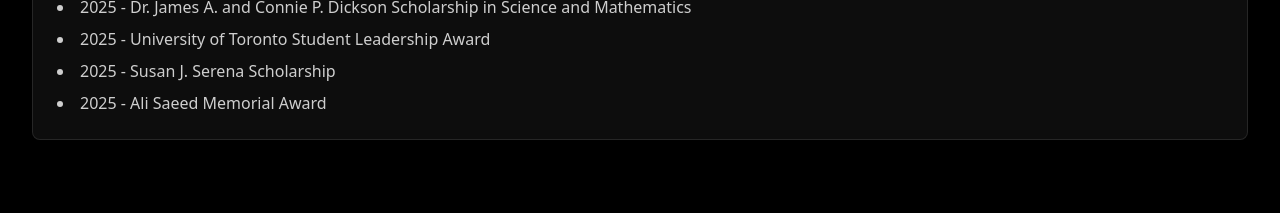
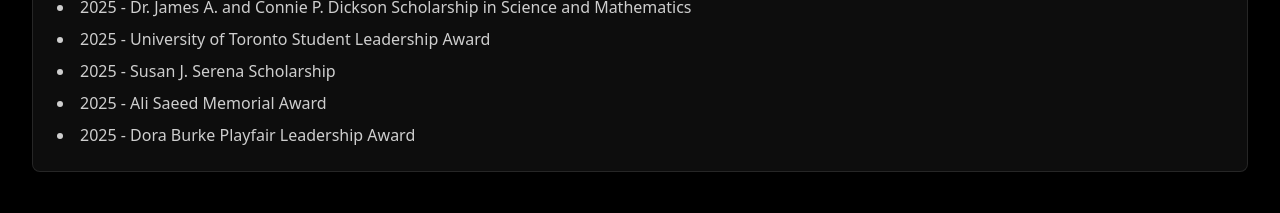
Before and after one commit to selenbayram/selenbayram.github.io, a React (Vite) app: page / in a window 1280 px wide. Shown: the part 1540-1753 px from the top of the page. Built offline with nearby package versions, Linux system fonts and the light colour scheme.

Commit message:
Updated awards

```diff
--- a/src/sections/Awards.tsx
+++ b/src/sections/Awards.tsx
@@ -17,7 +17,8 @@
     "2025 - Dr. James A. and Connie P. Dickson Scholarship in Science and Mathematics",
     "2025 - University of Toronto Student Leadership Award",
     "2025 - Susan J. Serena Scholarship",
-    "2025 - Ali Saeed Memorial Award"
+    "2025 - Ali Saeed Memorial Award",
+    "2025 - Dora Burke Playfair Leadership Award"
   ];
 
   return (
```
